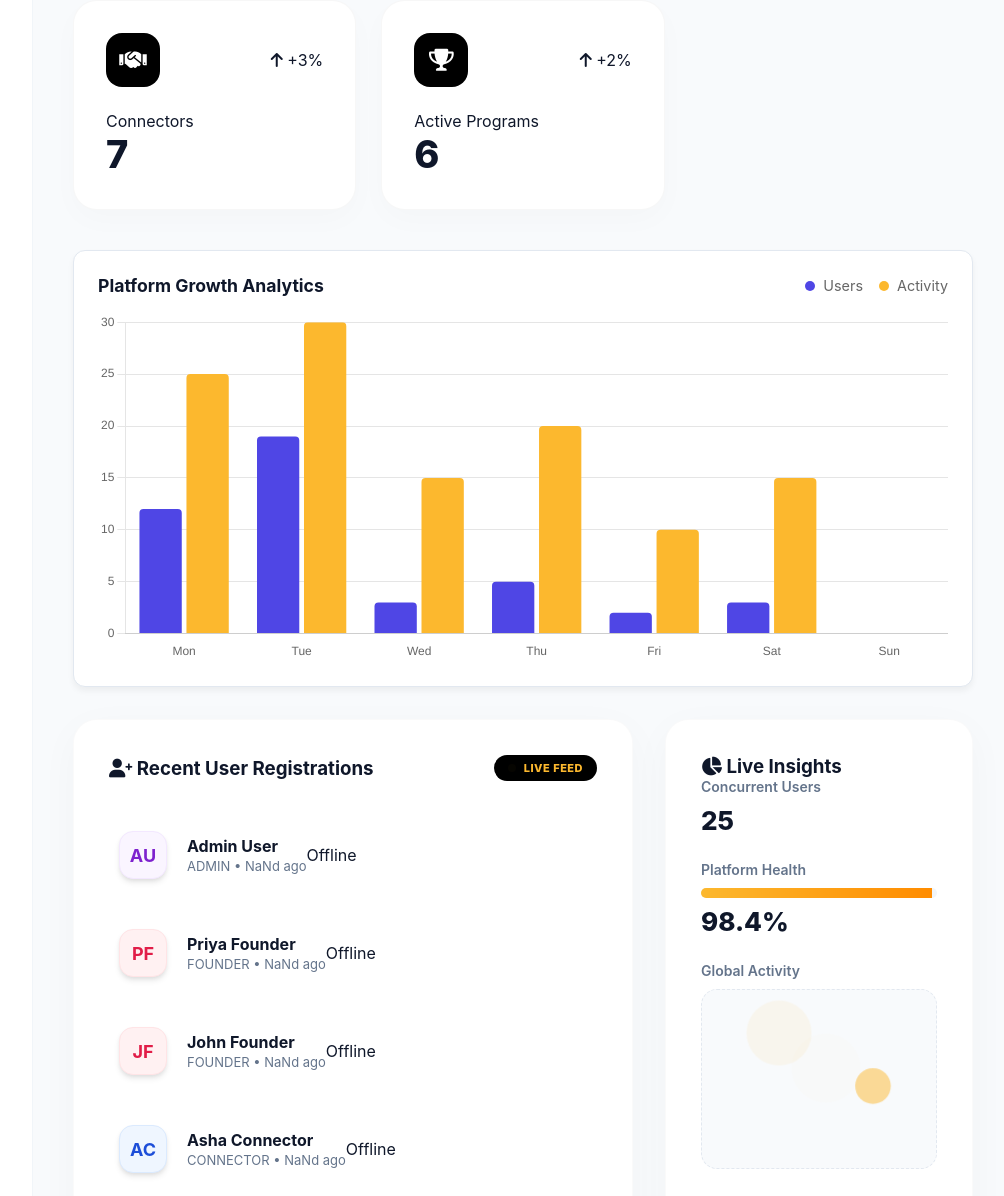
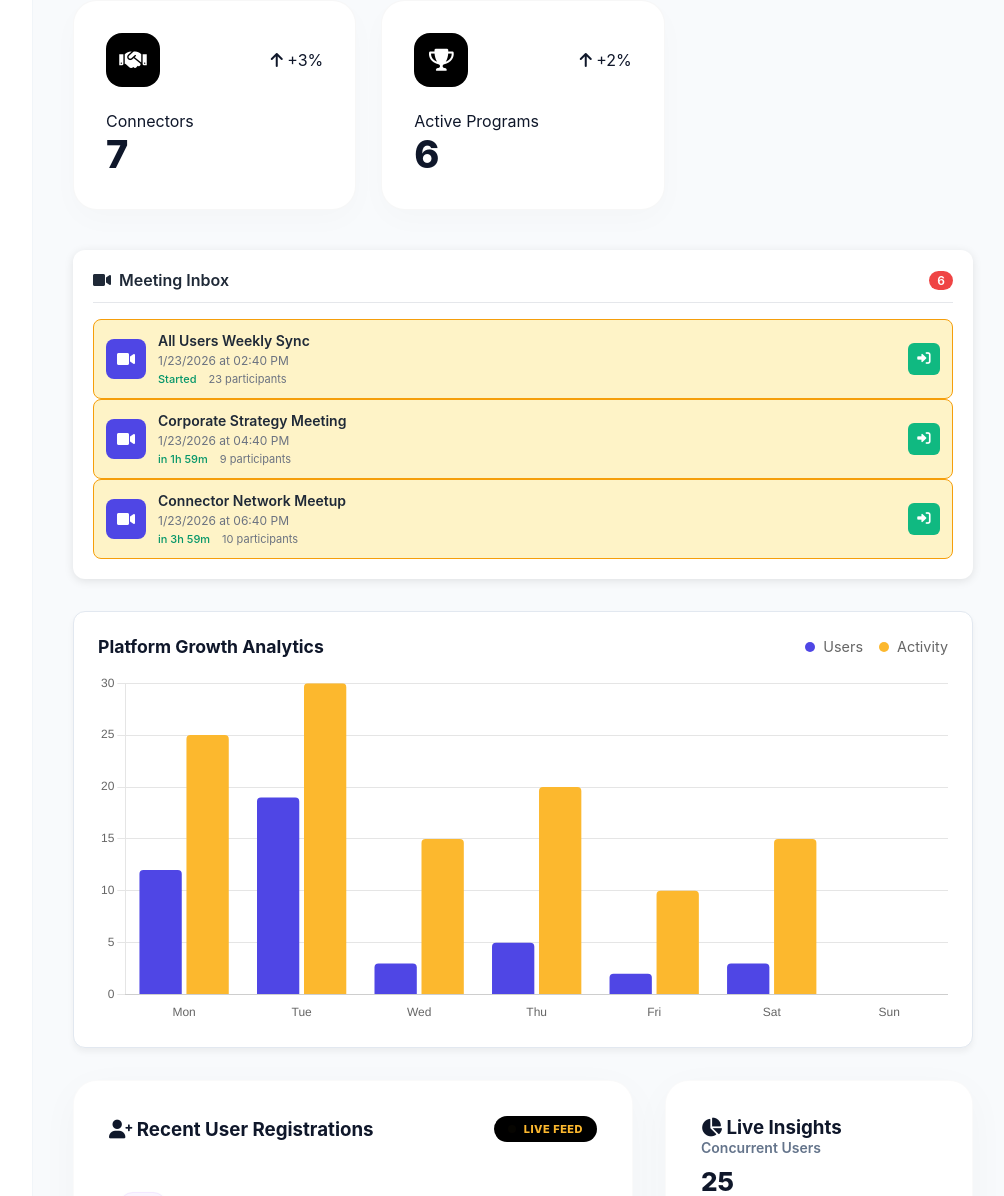
Before and after one commit to mailtoparithi10-ops/mirakle-platform, a Flask app: page /admin in a window 1280 px wide. Shown: the part 598-1794 px from the top of the page, without its empty margins (267-1271 px from the left). Run offline with Flask 3, Linux system fonts and the light colour scheme; a user stored in the database is signed in; data comes from the database, SQL or seed files in the repository.

Commit message:
🎯 Fix Admin Meeting Inbox - Add Meeting Widget to Admin Dashboard
✅ Fixed Issues:
- Added meeting inbox widget to admin dashboard template
- Added complete meeting inbox CSS styles to admin_dashboard.css
- Included meetings.js script in admin dashboard
- Added meeting management styles for admin interface

🎯 Admin Dashboard Now Has:
- Personal meeting inbox widget (like other dashboards)
- Meeting creation and management interface
- Real-time meeting updates and notifications
- Complete meeting access for all meeting types

📊 Test Results:
- ✅ Admin can access meetings API (6 upcoming meetings)
- ✅ Meeting inbox widget found in admin dashboard
- ✅ meetings.js script properly included
- ✅ Admin has universal access to all meeting types

🚀 Admin users can now see their meeting options and join meetings!

```diff
--- a/static/css/admin_dashboard.css
+++ b/static/css/admin_dashboard.css
@@ -619,3 +619,205 @@ body {
     background: #3b82f6;
     color: white;
 }
+
+/* Meeting Inbox Styles */
+.meeting-inbox {
+    background: white;
+    border-radius: 12px;
+    padding: 20px;
+    box-shadow: 0 2px 10px rgba(0, 0, 0, 0.1);
+    margin-bottom: 20px;
+}
+
+.inbox-header {
+    display: flex;
+    justify-content: space-between;
+    align-items: center;
+    margin-bottom: 16px;
+    padding-bottom: 12px;
+    border-bottom: 1px solid #e5e7eb;
+}
+
+.inbox-header h3 {
+    font-size: 16px;
+    font-weight: 600;
+    color: #1f2937;
+    display: flex;
+    align-items: center;
+    gap: 8px;
+}
+
+.meeting-badge {
+    background: #ef4444;
+    color: white;
+    font-size: 12px;
+    font-weight: 600;
+    padding: 2px 8px;
+    border-radius: 10px;
+    min-width: 20px;
+    text-align: center;
+}
+
+.meeting-list {
+    max-height: 300px;
+    overflow-y: auto;
+}
+
+.meeting-item {
+    display: flex;
+    align-items: center;
+    gap: 12px;
+    padding: 12px;
+    border-radius: 8px;
+    cursor: pointer;
+    transition: all 0.2s ease;
+    border: 1px solid transparent;
+}
+
+.meeting-item:hover {
+    background: #f9fafb;
+    border-color: #e5e7eb;
+}
+
+.meeting-today {
+    background: #fef3c7;
+    border-color: #f59e0b;
+}
+
+.meeting-icon {
+    width: 40px;
+    height: 40px;
+    border-radius: 8px;
+    background: #4f46e5;
+    display: flex;
+    align-items: center;
+    justify-content: center;
+    color: white;
+    font-size: 16px;
+}
+
+.meeting-details {
+    flex: 1;
+}
+
+.meeting-title {
+    font-weight: 600;
+    color: #1f2937;
+    margin-bottom: 4px;
+    font-size: 14px;
+}
+
+.meeting-time {
+    color: #6b7280;
+    font-size: 12px;
+    margin-bottom: 4px;
+}
+
+.meeting-meta {
+    display: flex;
+    gap: 12px;
+    font-size: 11px;
+}
+
+.time-until {
+    color: #059669;
+    font-weight: 500;
+}
+
+.participant-count {
+    color: #6b7280;
+}
+
+.meeting-actions {
+    display: flex;
+    gap: 8px;
+}
+
+.join-btn {
+    width: 32px;
+    height: 32px;
+    border-radius: 6px;
+    border: none;
+    background: #10b981;
+    color: white;
+    cursor: pointer;
+    display: flex;
+    align-items: center;
+    justify-content: center;
+    transition: all 0.2s ease;
+}
+
+.join-btn:hover {
+    background: #059669;
+    transform: scale(1.05);
+}
+
+.empty-meetings {
+    text-align: center;
+    padding: 40px 20px;
+    color: #9ca3af;
+}
+
+.empty-meetings i {
+    font-size: 32px;
+    margin-bottom: 12px;
+    display: block;
+}
+
+.empty-meetings p {
+    font-weight: 500;
+    margin-bottom: 4px;
+}
+
+.empty-meetings small {
+    font-size: 12px;
+}
+
+/* Meeting Management Styles */
+.meetings .stat-icon {
+    background: #4f46e5;
+}
+
+.upcoming .stat-icon {
+    background: #f59e0b;
+}
+
+.participants .stat-icon {
+    background: #10b981;
+}
+
+.status-badge {
+    display: inline-block;
+    text-transform: uppercase;
+    letter-spacing: 0.5px;
+}
+
+.status-scheduled {
+    background: #dbeafe;
+    color: #1d4ed8;
+}
+
+.status-in_progress {
+    background: #dcfce7;
+    color: #166534;
+}
+
+.status-completed {
+    background: #f3f4f6;
+    color: #374151;
+}
+
+.status-cancelled {
+    background: #fee2e2;
+    color: #dc2626;
+}
+
+.admin-btn.primary {
+    background: #4f46e5;
+    color: white;
+    border: none;
+}
+
+.admin-btn.primary:hover {
+    background: #4338ca;
+}
--- a/templates/admin_dashboard.html
+++ b/templates/admin_dashboard.html
@@ -136,6 +136,11 @@
                         <div class="stat-title">Active Programs</div>
                         <div class="stat-value" id="totalPrograms">12</div>
                     </div>
+                </div>
+
+                <!-- Meeting Inbox Widget for Admin -->
+                <div class="meeting-inbox" id="meetingInbox" style="margin-bottom: 2rem;">
+                    <!-- Meeting inbox will be populated by JavaScript -->
                 </div>
 
                 <!-- NEW CHART SECTION -->
@@ -424,6 +429,7 @@
     <script src="/static/js/api.js"></script>
     <script src="/static/js/auth.js"></script>
     <script src="/static/js/main.js"></script>
+    <script src="/static/js/meetings.js"></script>
     <script>
         document.addEventListener('DOMContentLoaded', function () {
             const ctx = document.getElementById('adminChart');
```
Also changed, not shown: test_admin_meeting_inbox.py (added, +90 -0 lines).
